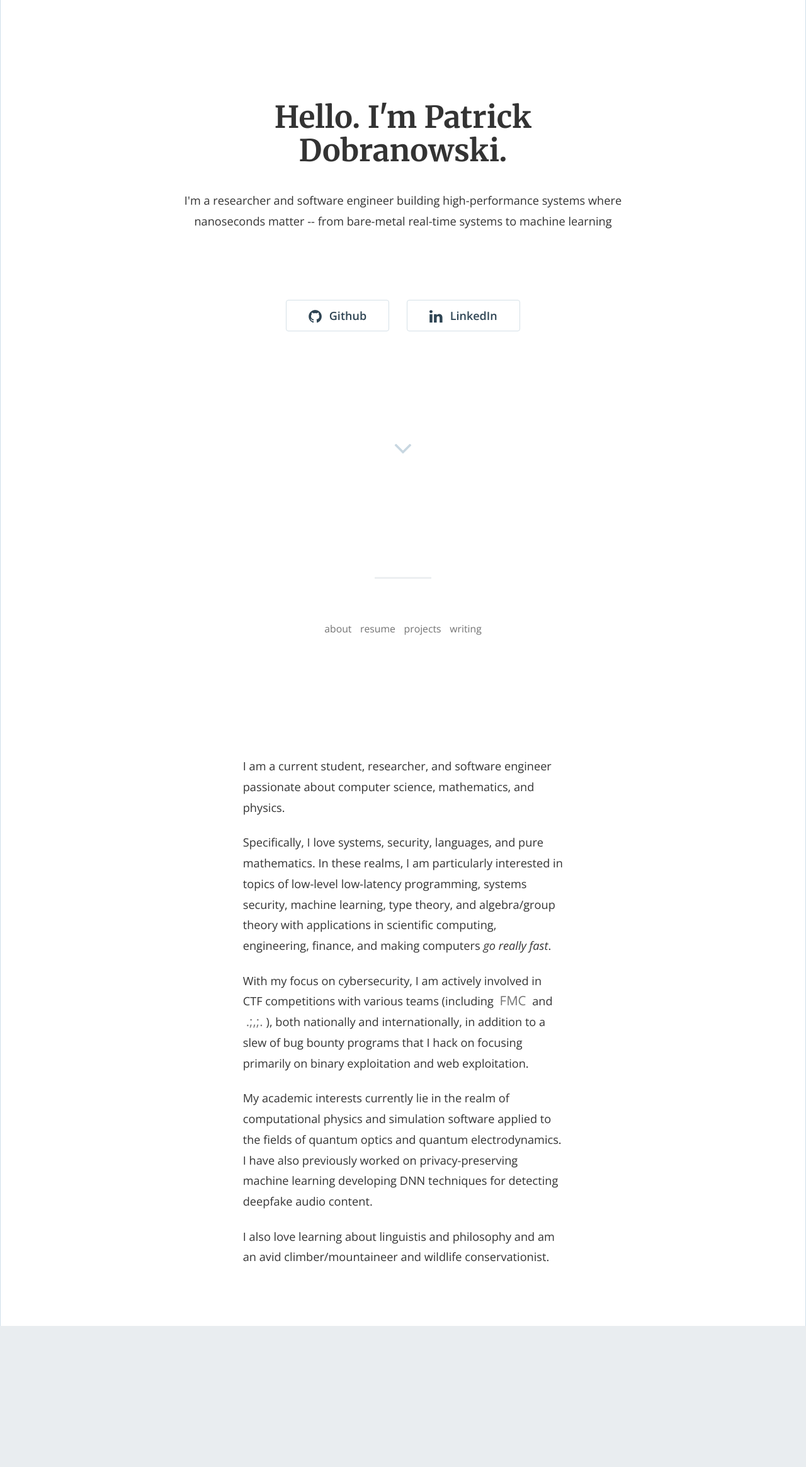
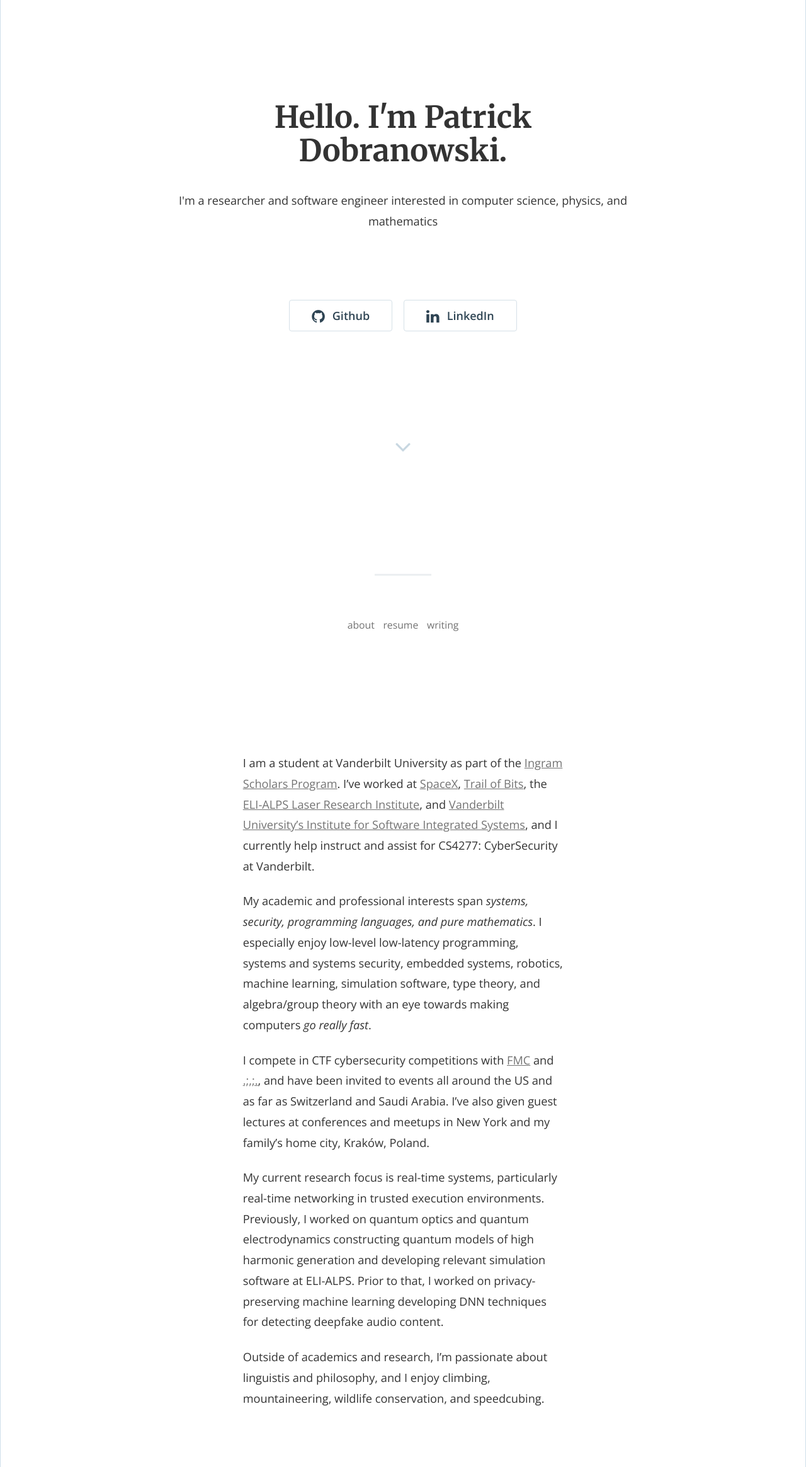
Before and after one commit to ZeroDayTea/patrickdobranowski.com, a Jekyll site: the page built from index.html, in a window 1280 px wide. Shown: the whole page at 63% size. Built offline with Jekyll 4.4.1, drawn with Linux system fonts in a browser that asks for light colours; nearby versions of some CDN libraries; the list of posts is cut into pages by our own code; before the commit the page ends 2105 px from its top, so only the background shows below that.

Commit message:
cleaning up and updating

```diff
--- a/_config.yml
+++ b/_config.yml
@@ -15,7 +15,7 @@
 # in the templates via {{ site.myvariable }}.
 title: "Hello. I'm Patrick Dobranowski."
 email: 'patrick.dobranowski@gmail.com'
-description: "I'm a researcher and software engineer building high-performance systems where nanoseconds matter -- from bare-metal real-time systems to machine learning"
+description: "I'm a researcher and software engineer interested in computer science, physics, and mathematics"
 baseurl: "" # the subpath of your site, e.g. /blog
 url: "https://patrickdobranowski.com" # the base hostname & protocol for your site, e.g. https://example.com
 twitter_username: ''
@@ -109,5 +109,5 @@ enable_nav: false
 nav_item:
   - { url: '/about', text: 'about' }
   - { url: '/resume', text: 'resume' }
-  - { url: '/projects', text: 'projects' }
+  # - { url: '/projects', text: 'projects' }
   - { url: '/writing', text: 'writing' }
--- a/about.md
+++ b/about.md
@@ -3,12 +3,12 @@ layout: inner
 title: About
 permalink: /about/
 ---
-I am a current student, researcher, and software engineer passionate about computer science, mathematics, and physics.
+I am a student at Vanderbilt University as part of the [Ingram Scholars Program](https://www.vanderbilt.edu/scholarships/ingram.php). I've worked at [SpaceX](https://www.spacex.com/), [Trail of Bits](https://www.trailofbits.com/), the [ELI-ALPS Laser Research Institute](https://www.eli-alps.hu/), and [Vanderbilt University's Institute for Software Integrated Systems](https://www.isis.vanderbilt.edu/), and I currently help instruct and assist for CS4277: CyberSecurity at Vanderbilt.
 
-Specifically, I love systems, security, languages, and pure mathematics. In these realms, I am particularly interested in topics of low-level low-latency programming, systems security, machine learning, type theory, and algebra/group theory with applications in scientific computing, engineering, finance, and making computers *go really fast*.
+My academic and professional interests span *systems, security, programming languages, and pure mathematics*. I especially enjoy low-level low-latency programming, systems and systems security, embedded systems, robotics, machine learning, simulation software, type theory, and algebra/group theory with an eye towards making computers *go really fast*.
 
-With my focus on cybersecurity, I am actively involved in CTF competitions with various teams (including [FMC](https://ctf.mt/) and [.;,;.](https://ctf.gg/)), both nationally and internationally, in addition to a slew of bug bounty programs that I hack on focusing primarily on binary exploitation and web exploitation.
+I compete in CTF cybersecurity competitions with [FMC](https://ctf.mt/) and [.;,;.](https://ctf.gg/), and have been invited to events all around the US and as far as Switzerland and Saudi Arabia. I've also given guest lectures at conferences and meetups in New York and my family's home city, Kraków, Poland.
 
-My academic interests currently lie in the realm of computational physics and simulation software applied to the fields of quantum optics and quantum electrodynamics. I have also previously worked on privacy-preserving machine learning developing DNN techniques for detecting deepfake audio content.
+My current research focus is real-time systems, particularly real-time networking in trusted execution environments. Previously, I worked on quantum optics and quantum electrodynamics constructing quantum models of high harmonic generation and developing relevant simulation software at ELI-ALPS. Prior to that, I worked on privacy-preserving machine learning developing DNN techniques for detecting deepfake audio content.
 
-I also love learning about linguistis and philosophy and am an avid climber/mountaineer and wildlife conservationist.
+Outside of academics and research, I'm passionate about linguistis and philosophy, and I enjoy climbing, mountaineering, wildlife conservation, and speedcubing.
--- a/css/style.scss
+++ b/css/style.scss
@@ -56,17 +56,22 @@ p {
 a {
   @include transition(color .2s ease-in-out);
   color: #737373;
-  font-size: 1.125em;
   line-height: 1.75rem;
-  margin: 5px;
   &:hover {
     color: #000000;
     text-decoration: none;
   }
+  text-decoration: underline;
 }
 
 nav {
     text-align: center;
+}
+
+nav a {
+  font-size: 1.125em;
+  margin: 5px;
+  text-decoration: none;
 }
 
 img {
```
Also changed, not shown: resume.md (+31 -46 lines), README.md, preview.jpg (deleted).
